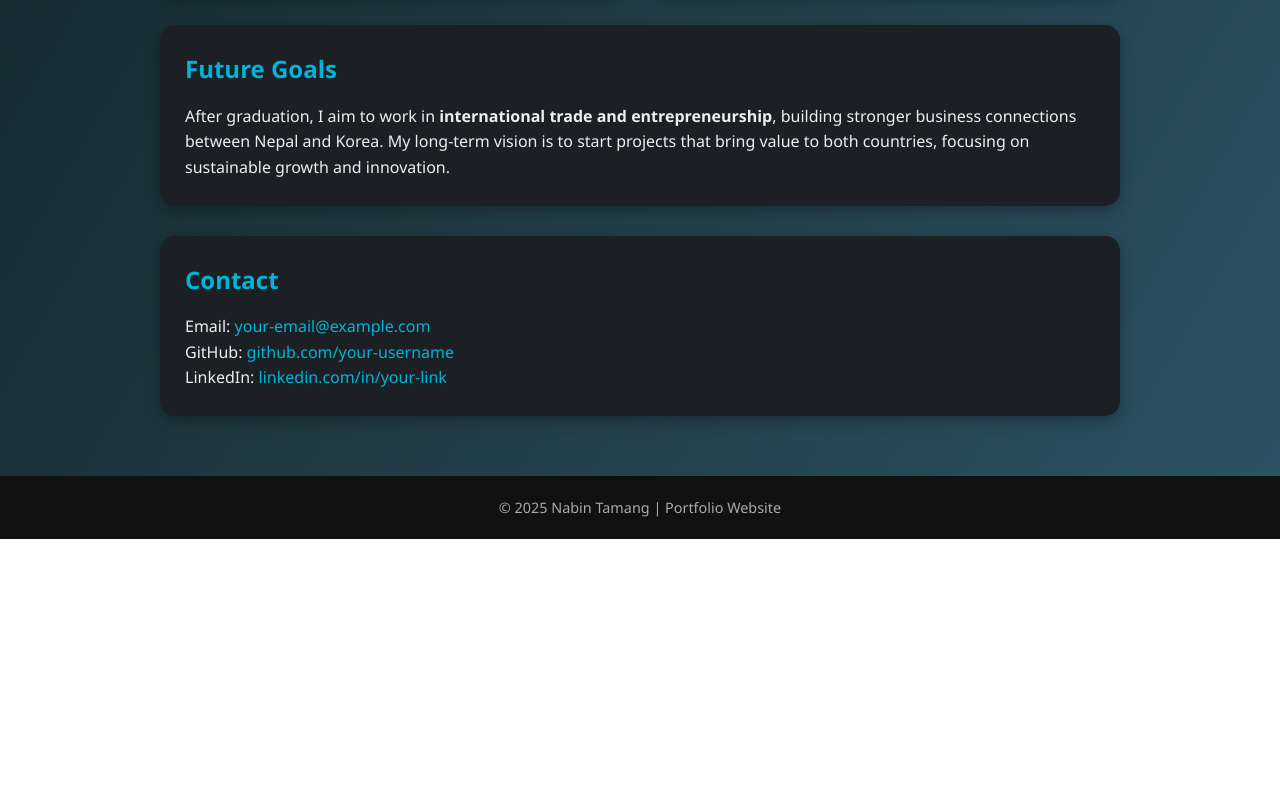
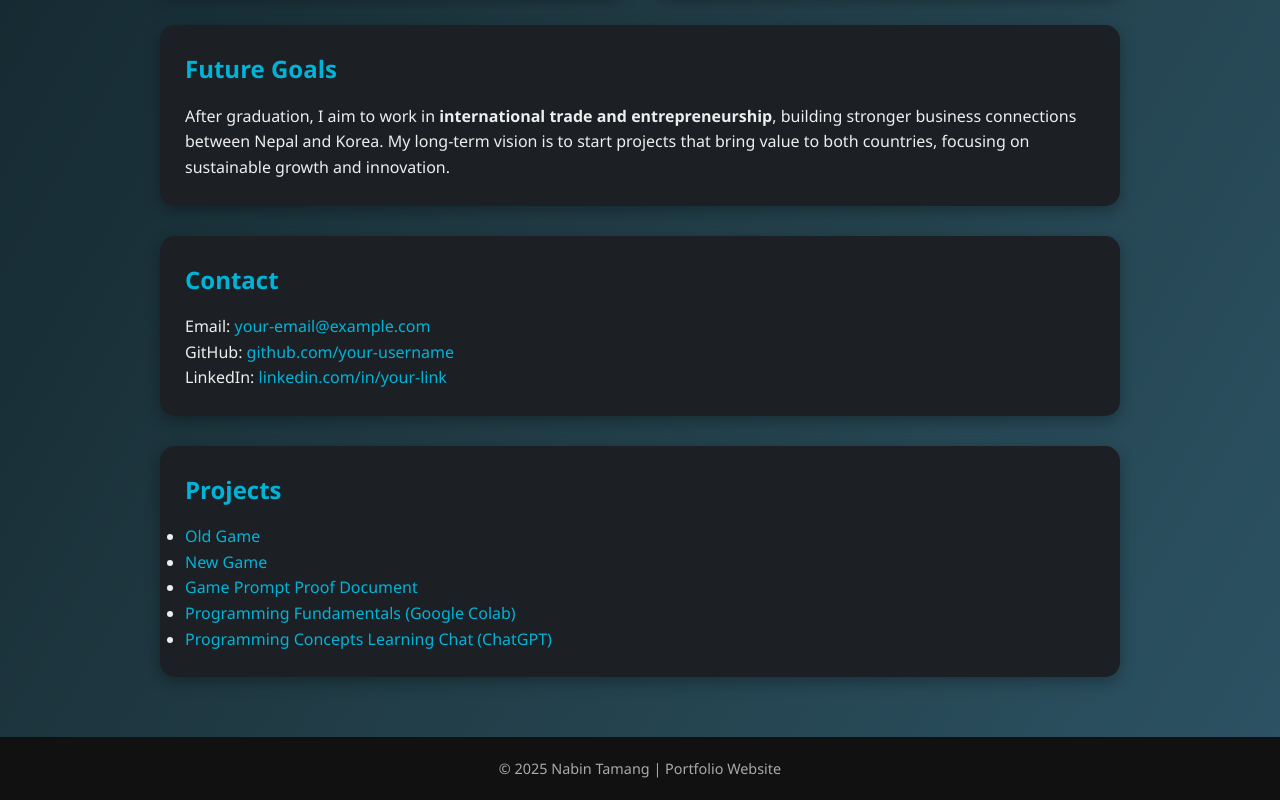
Before and after one commit to lamanabindong-oss/index.html, a plain HTML site: page index.html in a window 1280 px wide. Shown: the part 718-1518 px from the top of the page. Before the commit the page ends 1257 px from the top, so only its background shows below. Drawn offline with Linux system fonts and the light colour scheme.

Commit message:
Refactor index.html structure and content

```diff
--- a/index.html
+++ b/index.html
@@ -1,11 +1,10 @@
 <!DOCTYPE html>
 <html lang="en">
 <head>
-  <meta charset="UTF-8">
+<meta charset="utf-8"/>
 <title>Nabin Tamang | Portfolio</title>
-  <meta name="viewport" content="width=device-width, initial-scale=1.0">
+<meta content="width=device-width, initial-scale=1.0" name="viewport"/>
 <style>
-    /* General Reset */
     * { margin: 0; padding: 0; box-sizing: border-box; }
     body {
       font-family: 'Segoe UI', Tahoma, Geneva, Verdana, sans-serif;
@@ -16,7 +15,6 @@
     a { color: #00b4d8; text-decoration: none; }
     a:hover { text-decoration: underline; }
 
-    /* Header */
     header {
       text-align: center;
       padding: 60px 20px;
@@ -25,7 +23,6 @@
     header h1 { font-size: 3em; margin-bottom: 10px; }
     header p { font-size: 1.2em; color: #ccc; }
 
-    /* Container */
     .container {
       max-width: 1000px;
       margin: 40px auto;
@@ -44,12 +41,10 @@
     .card:hover { transform: translateY(-5px); }
     .card h2 { color: #00b4d8; margin-bottom: 15px; }
 
-    /* Full-width sections */
     .full {
       grid-column: span 2;
     }
 
-    /* Footer */
     footer {
       text-align: center;
       padding: 20px;
@@ -59,7 +54,6 @@
       color: #aaa;
     }
 
-    /* Responsive */
     @media(max-width: 768px) {
       .container { grid-template-columns: 1fr; }
       header h1 { font-size: 2em; }
@@ -67,54 +61,53 @@
   </style>
 </head>
 <body>
-
-  <!-- Header -->
 <header>
 <h1>Nabin Tamang</h1>
 <p>Student | Integrated Business Management | Dong-A University</p>
 </header>
-
-  <!-- Main Container -->
 <div class="container">
 <div class="card full">
 <h2>About Me</h2>
 <p>Hello! I am <b>Nabin Tamang</b> from Nepal, currently pursuing Integrated Business Management at Dong-A University in Busan, South Korea. I am passionate about global business, teamwork, and entrepreneurship. My journey in Korea is not just about academics, but also about experiencing new cultures and growing as an international student.</p>
 </div>
-
 <div class="card">
 <h2>Education</h2>
-      <p><b>Dong-A University</b> (2023 – Present)<br>
-      Bachelor’s in Integrated Business Management<br>
+<p><b>Dong-A University</b> (2023 – Present)<br/>
+      Bachelor’s in Integrated Business Management<br/>
       Focus: International Trade, Entrepreneurship, and Management</p>
 </div>
-
 <div class="card">
-      <h2>Skills & Projects</h2>
+<h2>Skills &amp; Projects</h2>
 <ul>
-        <li>Business Planning & Market Research</li>
-        <li>Presentation & Team Collaboration</li>
+<li>Business Planning &amp; Market Research</li>
+<li>Presentation &amp; Team Collaboration</li>
 <li>Basic Programming (Python, HTML)</li>
 <li>Cross-Cultural Communication</li>
 </ul>
 </div>
-
 <div class="card full">
 <h2>Future Goals</h2>
 <p>After graduation, I aim to work in <b>international trade and entrepreneurship</b>, building stronger business connections between Nepal and Korea. My long-term vision is to start projects that bring value to both countries, focusing on sustainable growth and innovation.</p>
 </div>
-
 <div class="card full">
 <h2>Contact</h2>
-      <p>Email: <a href="mailto:your-email@example.com">your-email@example.com</a><br>
-      GitHub: <a href="https://github.com/your-username" target="_blank">github.com/your-username</a><br>
+<p>Email: <a href="mailto:your-email@example.com">your-email@example.com</a><br/>
+      GitHub: <a href="https://github.com/your-username" target="_blank">github.com/your-username</a><br/>
       LinkedIn: <a href="https://linkedin.com/in/your-link" target="_blank">linkedin.com/in/your-link</a></p>
 </div>
+<div class="card full">
+  <h2>Projects</h2>
+  <ul>
+    <li><a href="https://lamanabindong-oss.github.io/index.html/oldgame.html" target="_blank">Old Game</a></li>
+    <li><a href="https://lamanabindong-oss.github.io/index.html/newgame.html" target="_blank">New Game</a></li>
+    <li><a href="https://docs.google.com/document/d/138a0LgiOSN47T3HdUYSIvEYVDTd2zoXGbNNqFmWtYv0/edit?usp=sharing" target="_blank">Game Prompt Proof Document</a></li>
+    <li><a href="https://colab.research.google.com/drive/1TxlwCqdN_HpelV9buUbGkzrr0B_r_-5c?usp=sharing" target="_blank">Programming Fundamentals (Google Colab)</a></li>
+    <li><a href="https://chatgpt.com/share/6900c780-4f94-8000-a418-3b6a7597678e" target="_blank">Programming Concepts Learning Chat (ChatGPT)</a></li>
+  </ul>
 </div>
-
-  <!-- Footer -->
+</div>
 <footer>
 © 2025 Nabin Tamang | Portfolio Website
 </footer>
-
 </body>
 </html>
```
Lines whose indentation alone changed are shown as unchanged.
